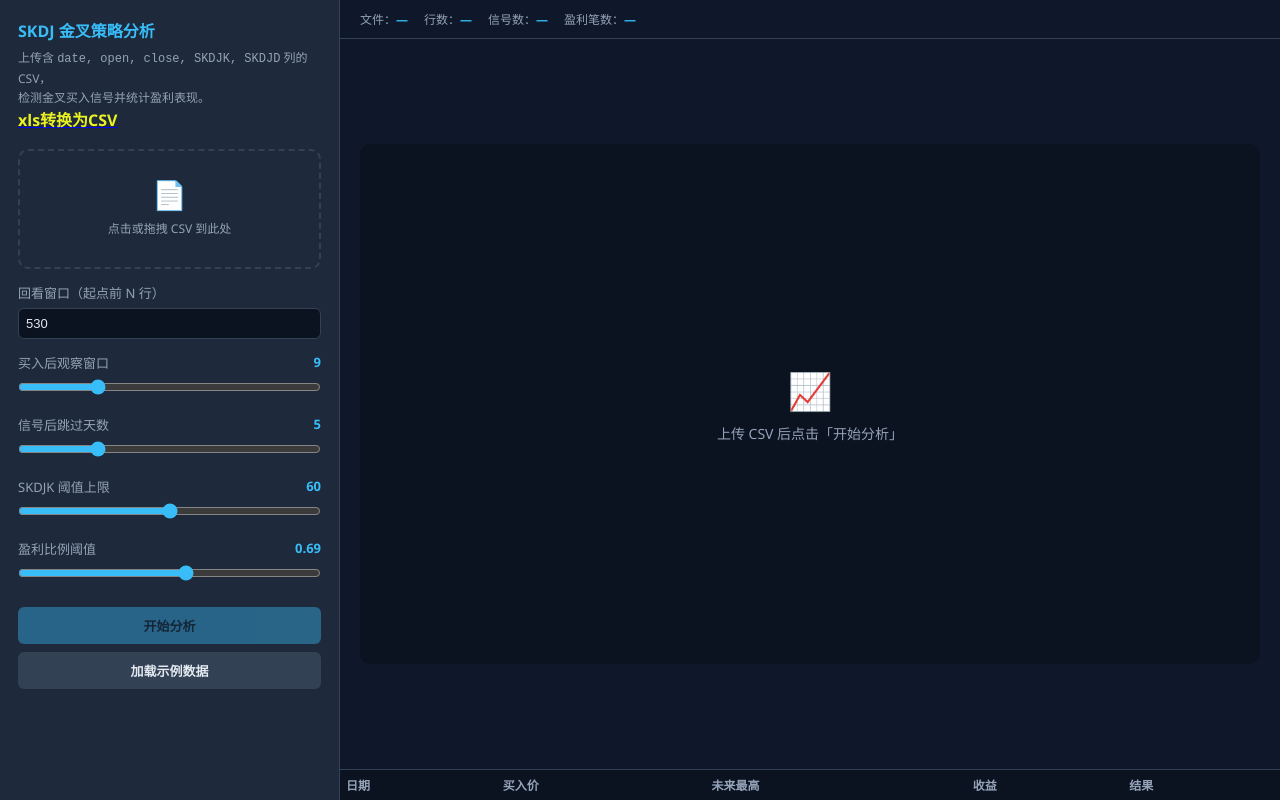
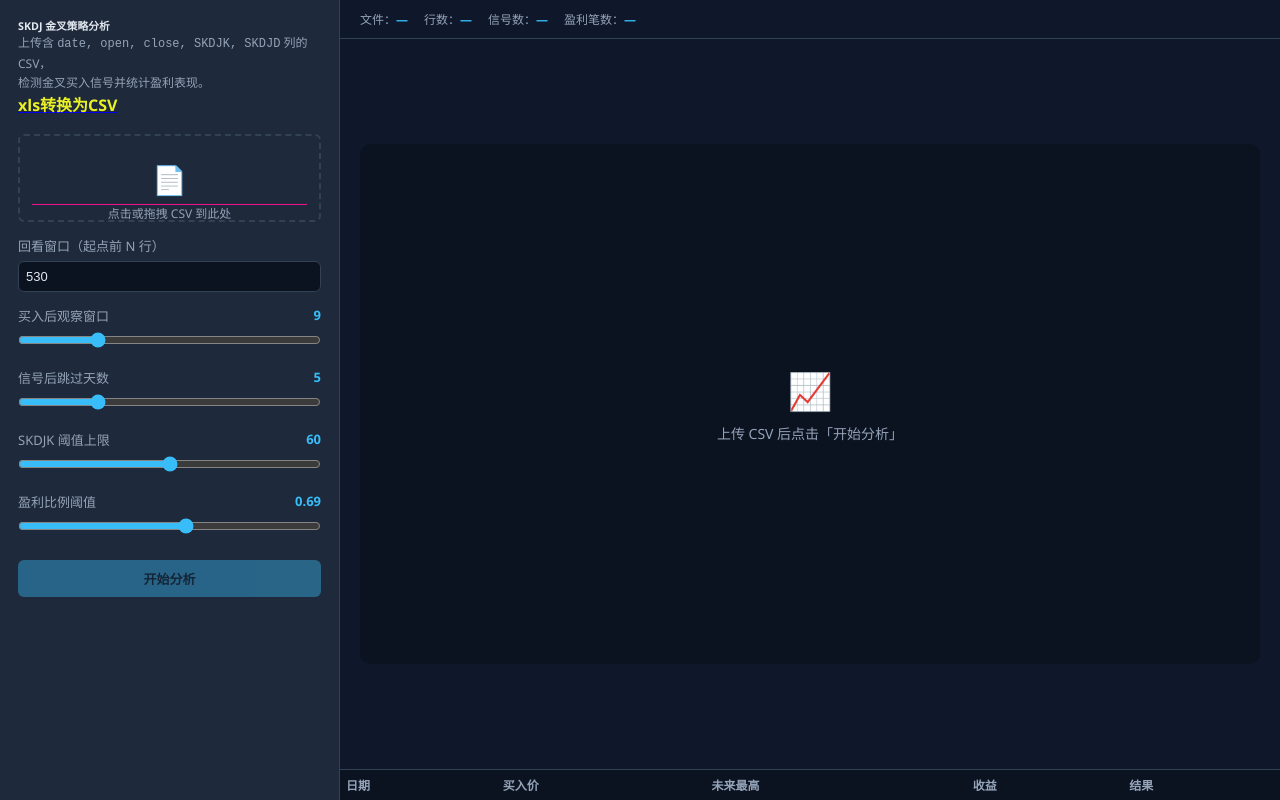
Before and after one commit to mip2019lab/mip2019lab.github.io, a plain HTML site: page ai/etf.html in a window 1280 px wide. Drawn offline with Linux system fonts and the light colour scheme.

Commit message:
Update etf.html

```diff
--- a/ai/etf.html
+++ b/ai/etf.html
@@ -1,3 +1,4 @@
+
 <!DOCTYPE html>
 <html lang="zh-CN">
 <head>
@@ -30,13 +31,13 @@
   }
   input[type=range]{padding:0;accent-color:var(--acc)}
   #drop{
-    border:2px dashed var(--line);border-radius:10px;
+    border:2px dashed var(--line);border-radius:6px;
     padding:24px 12px;text-align:center;cursor:pointer;
-    transition:.2s;margin-bottom:14px;
+    transition:.2s;margin-bottom:14px;height: 88px;
   }
   #drop:hover,#drop.drag{border-color:var(--acc);background:#38bdf811}
   #drop .icon{font-size:28px;margin-bottom:6px}
-  #drop .hint{font-size:12px;color:var(--sub)}
+  #drop .hint{font-size:12px;color:var(--sub);height: 1px;background-color: rgb(242, 16, 137);}
   #drop .fname{font-size:13px;color:var(--acc);margin-top:6px;word-break:break-all}
   button{
     width:100%;padding:9px;border-radius:6px;border:none;
@@ -80,7 +81,7 @@
 <body>
 
 <div id="sidebar">
-  <h1>SKDJ 金叉策略分析</h1>
+  <h6>SKDJ 金叉策略分析</h6>
   <div class="sub">
     上传含 <code>date, open, close, SKDJK, SKDJD</code> 列的 CSV，<br>
     检测金叉买入信号并统计盈利表现。
@@ -117,7 +118,7 @@
   </div>
 
   <button id="run" disabled>开始分析</button>
-  <button class="ghost" id="demo" style="margin-top:8px">加载示例数据</button>
+ <!-- <button class="ghost" id="demo" style="margin-top:8px">加载示例数据</button>-->
 
   <div id="result"></div>
 </div>
```
